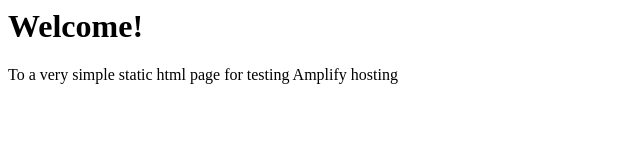
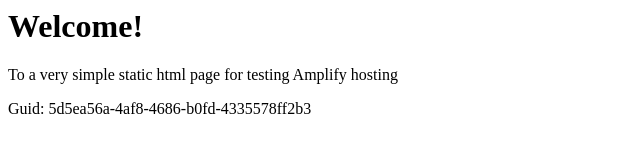
Before and after one commit to aws-aemilia-icn/Github-PR-Commit-Integration-Test-DoNotTouch-GithubWebhookPreviewCanaryTest-v1-prod-ap-northeast-2, a website: page src/index.html in a window 1280 px wide. Shown: the whole page, without its empty margins (0-640 px from the left). Drawn offline with Linux system fonts and the light colour scheme.

Commit message:
commit from integ tests

```diff
--- a/src/index.html
+++ b/src/index.html
@@ -1,3 +1,5 @@
+
+
 <html lang="en">
 
 <head>
@@ -10,6 +12,6 @@
 <body>
     <h1>Welcome!</h1>
     <p>To a very simple static html page for testing Amplify hosting</p>
-</body>
+    <p>Guid: 5d5ea56a-4af8-4686-b0fd-4335578ff2b3</p></body>
 
 </html>
```
